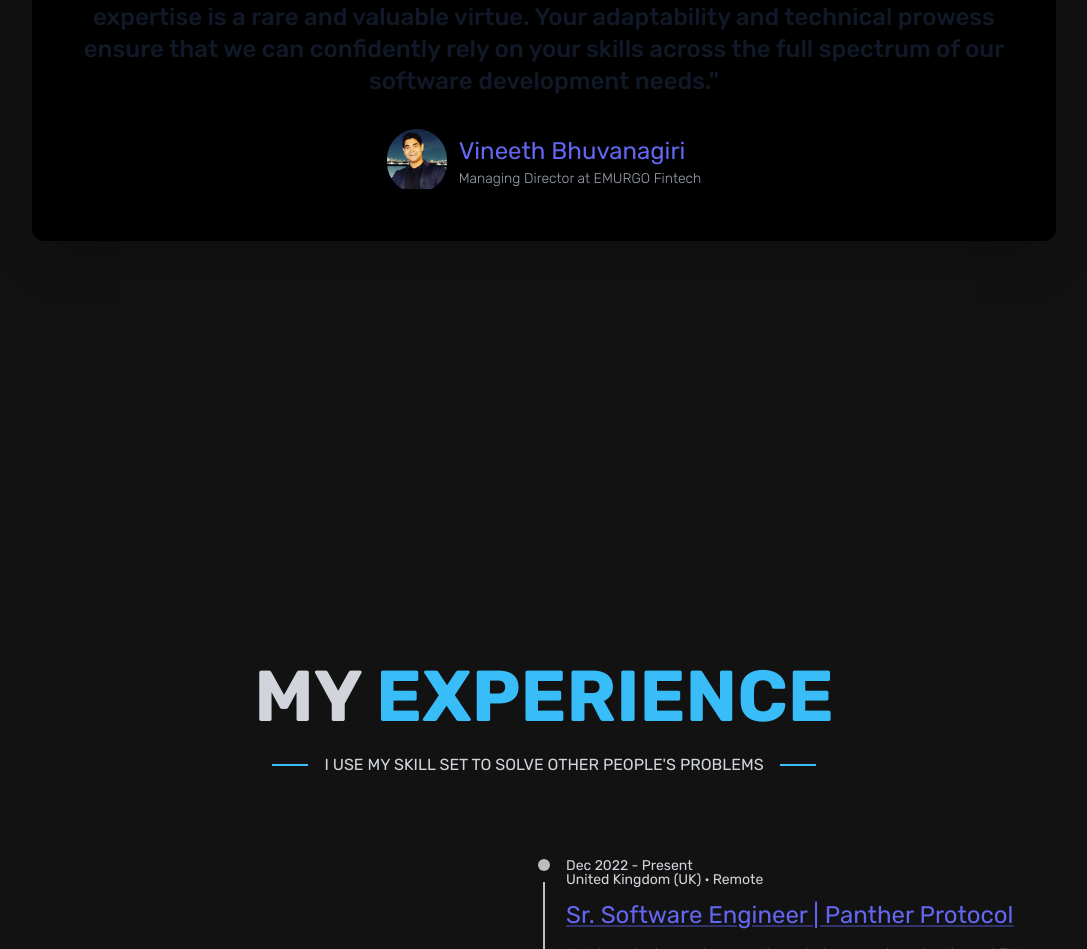
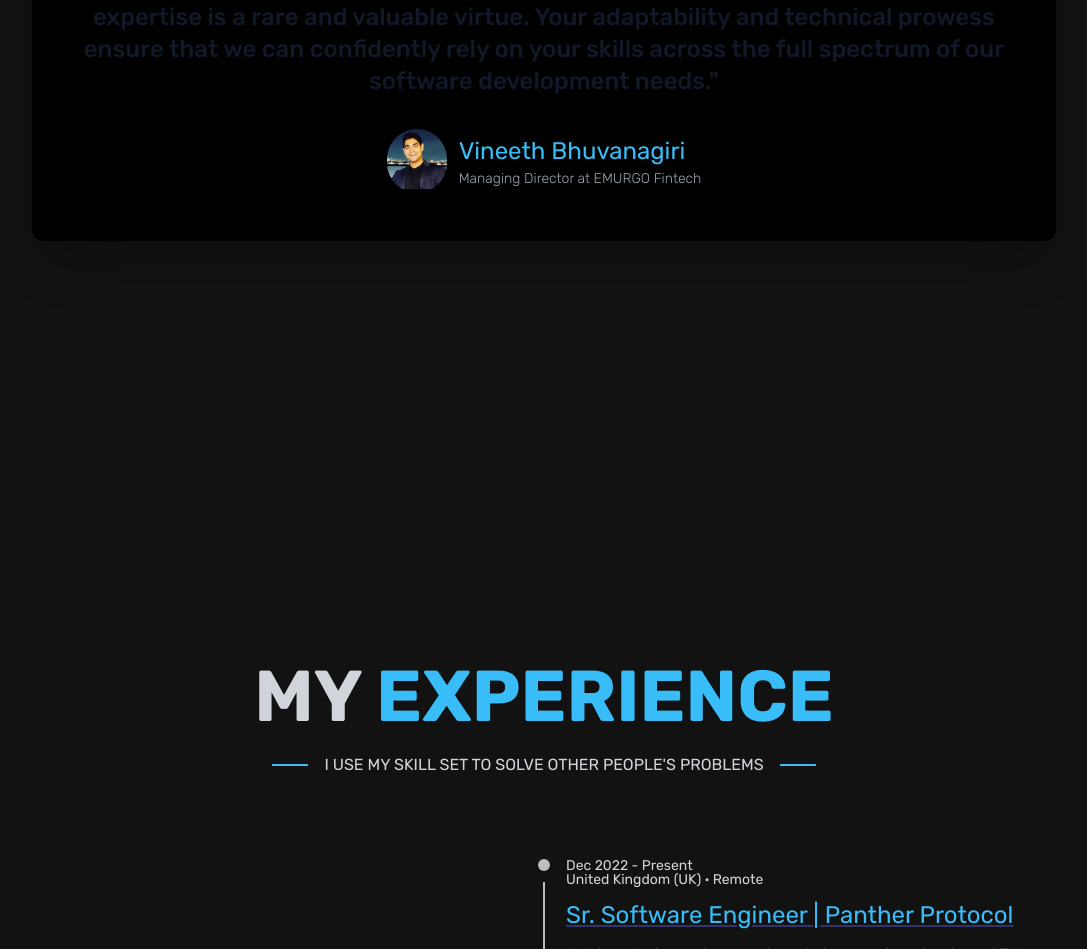
Before and after one commit to neuodev/portfolio, a Next.js app: page / in a window 1280 px wide. Shown: the part 1003-1952 px from the top of the page, without its empty margins (96-1183 px from the left). Built offline with nearby package versions, Linux system fonts and the light colour scheme.

Commit message:
fix: override default colors

```diff
--- a/components/Experience.tsx
+++ b/components/Experience.tsx
@@ -71,7 +71,7 @@ const Experience = () => {
                       href={ex.company.website}
                       target="_blank"
                       component={Link}
-                      className="text-sky-400"
+                      className="!text-sky-400"
                       sx={{
                         mb: "0.75rem",
                         textAlign: "left",
--- a/components/Project.tsx
+++ b/components/Project.tsx
@@ -38,7 +38,7 @@ const Project: React.FC<{ project: IProject }> = ({ project }) => {
           href={project.repo}
           target="_blank"
           sx={{ textDecoration: "none" }}
-          className="text-sky-400"
+          className="!text-sky-400"
         >
           {project.name} — {project.slot}
         </Typography>
--- a/components/Testimonials.tsx
+++ b/components/Testimonials.tsx
@@ -36,7 +36,7 @@ const Testimonials: React.FC = () => {
                 href={me.testimonials.main.owner.linkedin}
                 target="_blank"
                 component={Link}
-                className="text-sky-400"
+                className="!text-sky-400"
                 sx={{
                   textAlign: "left",
                   fontSize: "1rem",
```
